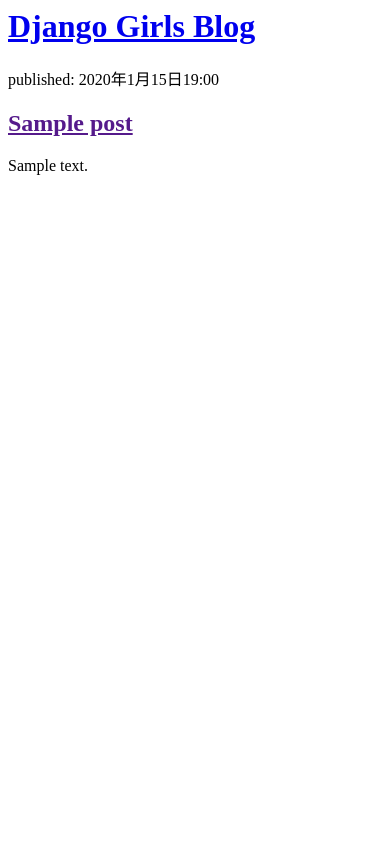
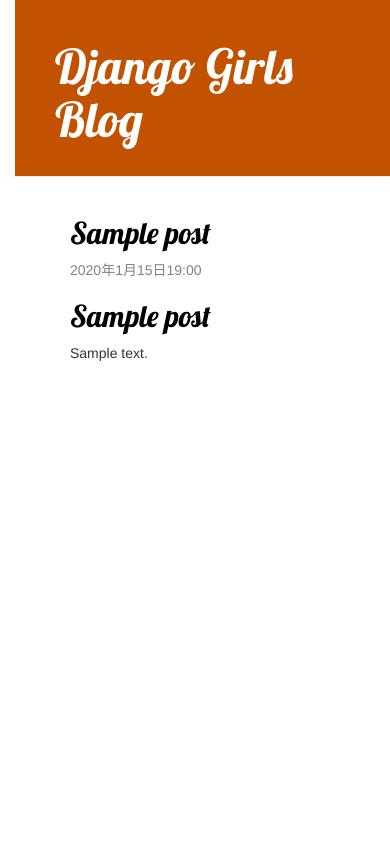
Before and after one commit to chariumaboat/my-first-blog, a Django app: page / in a window 390 px wide. Run offline with Django 4.2, Linux system fonts and the light colour scheme; tables that the repository leaves empty hold one stand-in row (values such as "Sample post"); some libraries are stand-ins or nearby versions.

Commit message:
Added view and template for detailed blog post as well as CSS for the site.

```diff
--- /dev/null
+++ b/blog/static/css/blog.css
@@ -0,0 +1,66 @@
+h1 a,
+h2 a {
+    color: #C25100;
+    font-family: 'Lobster';
+}
+
+body {
+    padding-left: 15px;
+}
+
+.page-header {
+    background-color: #C25100;
+    margin-top: 0;
+    padding: 20px 20px 20px 40px;
+}
+
+.page-header h1,
+.page-header h1 a,
+.page-header h1 a:visited,
+.page-header h1 a:active {
+    color: #ffffff;
+    font-size: 36pt;
+    text-decoration: none;
+}
+
+.content {
+    margin-left: 40px;
+}
+
+h1,
+h2,
+h3,
+h4 {
+    font-family: 'Lobster', cursive;
+}
+
+.date {
+    color: #828282;
+}
+
+.save {
+    float: right;
+}
+
+.post-form textarea,
+.post-form input {
+    width: 100%;
+}
+
+.top-menu,
+.top-menu:hover,
+.top-menu:visited {
+    color: #ffffff;
+    float: right;
+    font-size: 26pt;
+    margin-right: 20px;
+}
+
+.post {
+    margin-bottom: 70px;
+}
+
+.post h2 a,
+.post h2 a:visited {
+    color: #000000;
+}
--- /dev/null
+++ b/blog/templates/blog/base.html
@@ -0,0 +1,23 @@
+{% load static %}
+<html>
+    <head>
+        <title>Django Girls blog</title>
+        <link rel="stylesheet" href="//maxcdn.bootstrapcdn.com/bootstrap/3.2.0/css/bootstrap.min.css">
+        <link rel="stylesheet" href="//maxcdn.bootstrapcdn.com/bootstrap/3.2.0/css/bootstrap-theme.min.css">
+        <link href='//fonts.googleapis.com/css?family=Lobster&subset=latin,latin-ext' rel='stylesheet' type='text/css'>
+        <link rel="stylesheet" href="{% static 'css/blog.css' %}">
+    </head>
+    <body>
+        <div class="page-header">
+            <h1><a href="/">Django Girls Blog</a></h1>
+        </div>
+        <div class="content container">
+            <div class="row">
+                <div class="col-md-8">
+                {% block content %}
+                {% endblock %}
+                </div>
+            </div>
+        </div>
+    </body>
+</html>
--- a/blog/templates/blog/post_list.html
+++ b/blog/templates/blog/post_list.html
@@ -1,18 +1,14 @@
-<html>
-    <head>
-        <title>Django Girls blog</title>
-    </head>
-    <body>
-        <div>
-            <h1><a href="/">Django Girls Blog</a></h1>
+{% extends 'blog/base.html' %}
+
+{% block content %}
+    {% for post in posts %}
+        <div class="post">
+            <h2><a href="{% url 'post_detail' pk=post.pk %}">{{ post.title }}</a></h2>
+            <div class="date">
+                {{ post.published_date }}
+            </div>
+            <h2><a href="">{{ post.title }}</a></h2>
+            <p>{{ post.text|linebreaksbr }}</p>
         </div>
-
-        {% for post in posts %}
-            <div>
-                <p>published: {{ post.published_date }}</p>
-                <h2><a href="">{{ post.title }}</a></h2>
-                <p>{{ post.text|linebreaksbr }}</p>
-            </div>
-        {% endfor %}
-    </body>
-</html>
+    {% endfor %}
+{% endblock %}
--- a/blog/urls.py
+++ b/blog/urls.py
@@ -3,4 +3,5 @@ from . import views
 
 urlpatterns = [
     path('', views.post_list, name='post_list'),
+    path('post/<int:pk>/', views.post_detail, name='post_detail'),
 ]
--- a/blog/views.py
+++ b/blog/views.py
@@ -1,9 +1,15 @@
 from django.shortcuts import render
 from django.utils import timezone
 from .models import Post
+from django.shortcuts import render, get_object_or_404
 
 
 def post_list(request):
     posts = Post.objects.filter(
         published_date__lte=timezone.now()).order_by('published_date')
     return render(request, 'blog/post_list.html', {'posts': posts})
+
+
+def post_detail(request, pk):
+    post = get_object_or_404(Post, pk=pk)
+    return render(request, 'blog/post_detail.html', {'post': post})
--- a/mysite/urls.py
+++ b/mysite/urls.py
@@ -16,6 +16,7 @@ Including another URLconf
 from django.contrib import admin
 from django.urls import path, include
 
+
 urlpatterns = [
     path("admin/", admin.site.urls),
     path('', include('blog.urls')),
```
Also changed, not shown: blog/templates/blog/post_detail.html (added, +13 -0 lines).
